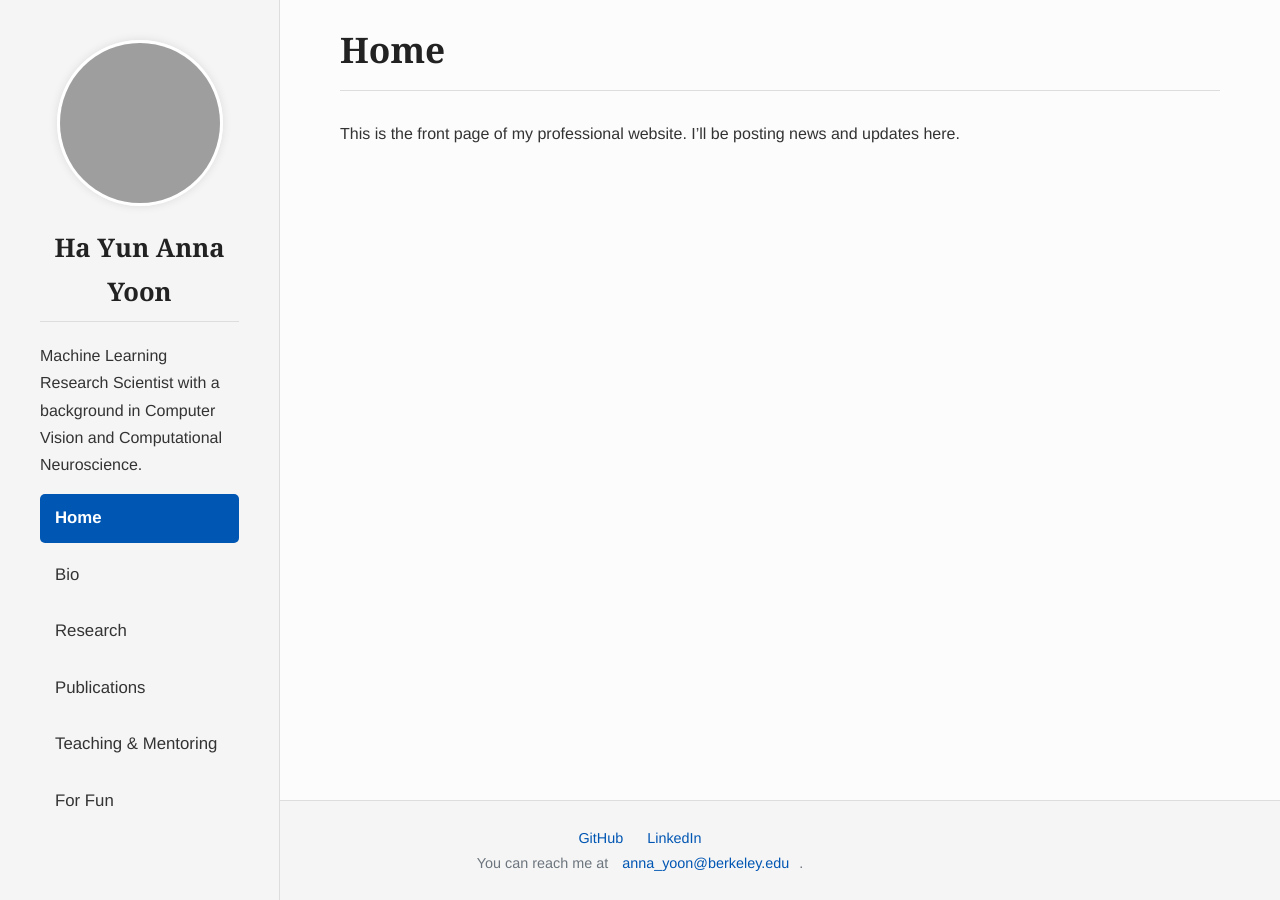
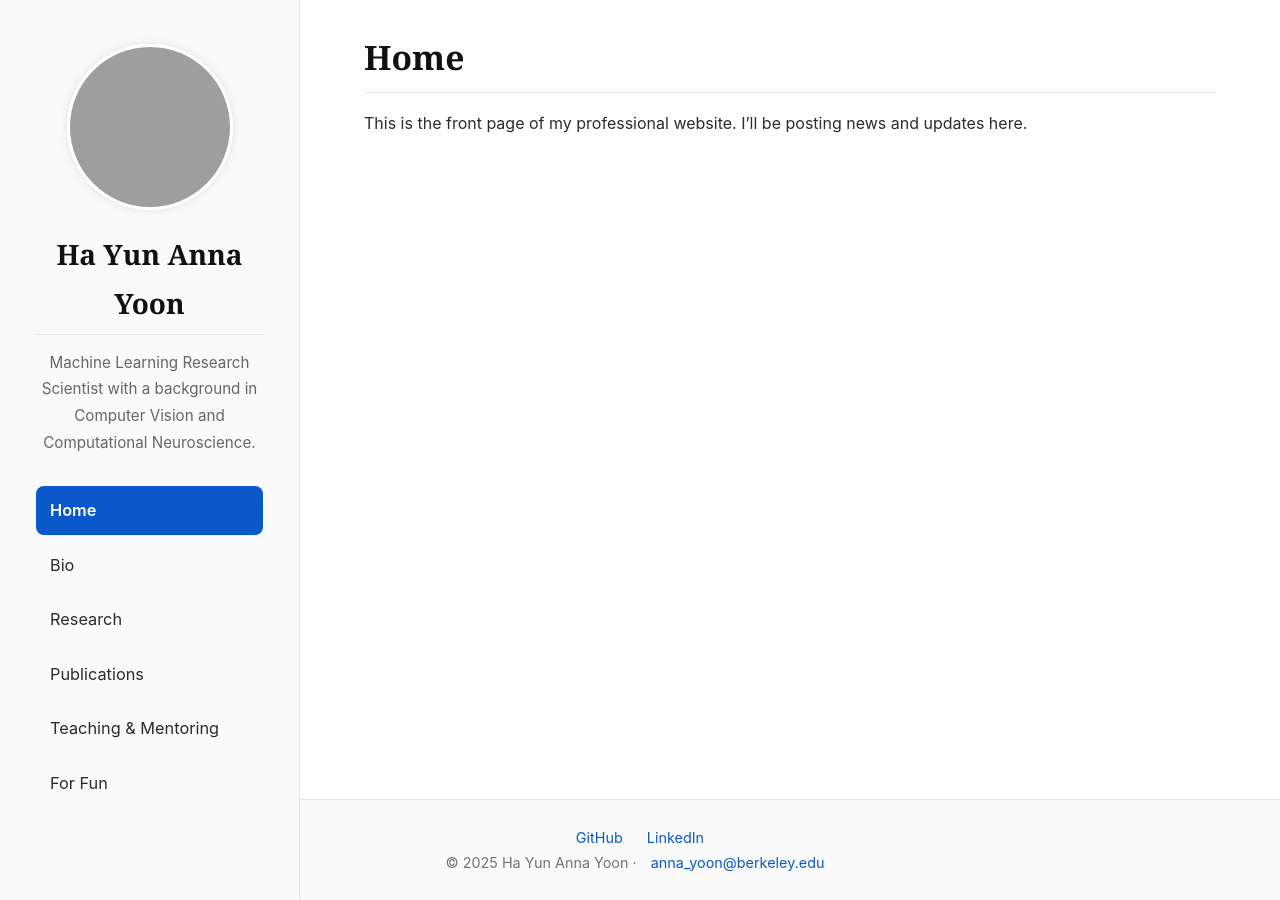
Before and after one commit to annahayoon/annahayoon.github.io, a Jekyll site: the page built from index.md, in a window 1280 px wide. Built offline with Jekyll 4.4.1, drawn with Linux system fonts in a browser that asks for light colours; grey boxes are pictures that could not be loaded.

Commit message:
Design: improve layout, metadata, accessibility, and professional styling

```diff
--- a/_layouts/default.html
+++ b/_layouts/default.html
@@ -2,13 +2,23 @@
 layout: default
 ---
 <!DOCTYPE html>
-<html>
+<html lang="en">
 <head>
+    <meta charset="utf-8">
+    <meta http-equiv="x-ua-compatible" content="ie=edge">
     <title>{{ page.title }} | {{ site.title }}</title>
-    <meta name="viewport" content="width=device-width, initial-scale=1.0">
+    <meta name="viewport" content="width=device-width, initial-scale=1">
+    <meta name="description" content="{{ site.description | strip }}">
+    <link rel="canonical" href="{{ page.url | replace:'index.html','' | absolute_url }}">
+    <meta property="og:title" content="{{ page.title }} | {{ site.title }}">
+    <meta property="og:description" content="{{ site.description | strip }}">
+    <meta property="og:type" content="website">
+    <meta property="og:url" content="{{ page.url | replace:'index.html','' | absolute_url }}">
+    <meta name="twitter:card" content="summary">
     <link rel="stylesheet" type="text/css" href="{{ '/assets/css/style.css' | relative_url }}">
 </head>
 <body>
+    <a class="skip-link" href="#main-content">Skip to content</a>
     <div class="wrapper">
         <aside class="sidebar">
             {% if site.profile_pic %}
@@ -17,26 +27,28 @@
             <div class="profile-pic-placeholder"></div>
             {% endif %}
             <h1>{{ site.title }}</h1>
-            <p>{{ site.description }}</p>
-            <nav>
-                <a href="{{ '/' | relative_url }}" {% if page.url == "/" %}class="active"{% endif %}>Home</a>
-                <a href="{{ '/bio.html' | relative_url }}" {% if page.url == "/bio.html" %}class="active"{% endif %}>Bio</a>
-                <a href="{{ '/research.html' | relative_url }}" {% if page.url == "/research.html" %}class="active"{% endif %}>Research</a>
-                <a href="{{ '/publications.html' | relative_url }}" {% if page.url == "/publications.html" %}class="active"{% endif %}>Publications</a>
-                <a href="{{ '/teaching.html' | relative_url }}" {% if page.url == "/teaching.html" %}class="active"{% endif %}>Teaching & Mentoring</a>
-                <a href="{{ '/for_fun.html' | relative_url }}" {% if page.url == "/for_fun.html" %}class="active"{% endif %}>For Fun</a>
+            <p class="description">{{ site.description }}</p>
+            <nav aria-label="Primary">
+                <ul class="nav-list">
+                    <li><a href="{{ '/' | relative_url }}" {% if page.url == "/" %}class="active"{% endif %}>Home</a></li>
+                    <li><a href="{{ '/bio.html' | relative_url }}" {% if page.url == "/bio.html" %}class="active"{% endif %}>Bio</a></li>
+                    <li><a href="{{ '/research.html' | relative_url }}" {% if page.url == "/research.html" %}class="active"{% endif %}>Research</a></li>
+                    <li><a href="{{ '/publications.html' | relative_url }}" {% if page.url == "/publications.html" %}class="active"{% endif %}>Publications</a></li>
+                    <li><a href="{{ '/teaching.html' | relative_url }}" {% if page.url == "/teaching.html" %}class="active"{% endif %}>Teaching & Mentoring</a></li>
+                    <li><a href="{{ '/for_fun.html' | relative_url }}" {% if page.url == "/for_fun.html" %}class="active"{% endif %}>For Fun</a></li>
+                </ul>
             </nav>
         </aside>
-        <main class="main-content">
+        <main id="main-content" class="main-content" tabindex="-1">
             <h1>{{ page.title }}</h1>
             {{ content }}
         </main>
     </div>
     <footer>
-        <a href="https://github.com/{{ site.github_username }}">GitHub</a>
-        <a href="https://linkedin.com/in/{{ site.linkedin_username }}">LinkedIn</a>
+        <a rel="me" href="https://github.com/{{ site.github_username }}">GitHub</a>
+        <a rel="me" href="https://linkedin.com/in/{{ site.linkedin_username }}">LinkedIn</a>
         {% if site.email %}
-        <p>You can reach me at <a href="mailto:{{ site.email }}">{{ site.email }}</a>.</p>
+        <p>&copy; {{ 'now' | date: '%Y' }} {{ site.title }} · <a href="mailto:{{ site.email }}">{{ site.email }}</a></p>
         {% endif %}
     </footer>
 </body>
--- a/assets/css/style.css
+++ b/assets/css/style.css
@@ -1,20 +1,21 @@
 /* Professional Academic Website Styling v2 */
 
 :root {
-    --sidebar-width: 280px;
-    --text-color: #333;
-    --heading-color: #222;
-    --link-color: #0056b3;
-    --bg-color: #fcfcfc;
-    --sidebar-bg: #f5f5f5;
-    --border-color: #ddd;
-    --hover-bg: #e9ecef;
+    --sidebar-width: 300px;
+    --text-color: #2b2b2b;
+    --heading-color: #111;
+    --link-color: #0a58ca;
+    --bg-color: #ffffff;
+    --sidebar-bg: #fafafa;
+    --border-color: #e5e7eb;
+    --hover-bg: #eef2f7;
 }
 
 body {
-    font-family: 'Helvetica Neue', Helvetica, Arial, sans-serif;
+    font-family: -apple-system, BlinkMacSystemFont, 'Segoe UI', Roboto, Oxygen,
+        Ubuntu, Cantarell, 'Helvetica Neue', Arial, 'Noto Sans', 'Apple Color Emoji', 'Segoe UI Emoji', 'Segoe UI Symbol', 'Noto Color Emoji';
     font-size: 16px;
-    line-height: 1.7;
+    line-height: 1.75;
     margin: 0;
     padding: 0;
     background: var(--bg-color);
@@ -22,6 +23,8 @@
     display: flex;
     flex-direction: column;
     min-height: 100vh;
+    -webkit-font-smoothing: antialiased;
+    -moz-osx-font-smoothing: grayscale;
 }
 .wrapper {
     display: flex;
@@ -33,7 +36,7 @@
 .sidebar {
     width: var(--sidebar-width);
     background: var(--sidebar-bg);
-    padding: 40px;
+    padding: 44px 36px;
     border-right: 1px solid var(--border-color);
     position: fixed;
     height: 100vh;
@@ -53,7 +56,8 @@
 .sidebar h1 {
     text-align: center;
     margin-top: 0;
-    font-size: 1.6em;
+    margin-bottom: 8px;
+    font-size: 1.75em;
     color: var(--heading-color);
 }
 .sidebar .description {
@@ -62,28 +66,50 @@
     color: #666;
     margin-bottom: 30px;
 }
+.nav-list {
+    list-style: none;
+    padding: 0;
+    margin: 0;
+}
+.nav-list li {
+    margin-bottom: 6px;
+}
 .sidebar nav a {
     display: block;
-    padding: 10px 15px;
+    padding: 10px 14px;
     color: var(--text-color);
     text-decoration: none;
-    border-radius: 5px;
-    margin-bottom: 8px;
-    font-size: 1.05em;
-    transition: background-color 0.2s ease-in-out;
+    border-radius: 8px;
+    font-size: 1.02em;
+    transition: background-color 0.15s ease-in-out, color 0.15s ease-in-out;
 }
 .sidebar nav a:hover {
     background-color: var(--hover-bg);
 }
 .sidebar nav a.active {
     background-color: var(--link-color);
-    color: white;
-    font-weight: bold;
+    color: #fff;
+    font-weight: 600;
+    box-shadow: 0 1px 2px rgba(0,0,0,0.06);
+}
+.skip-link {
+    position: absolute;
+    left: -999px;
+    top: -999px;
+}
+.skip-link:focus {
+    left: 8px;
+    top: 8px;
+    background: #000;
+    color: #fff;
+    padding: 8px 12px;
+    border-radius: 6px;
+    z-index: 1000;
 }
 .main-content {
     margin-left: var(--sidebar-width);
     flex: 1;
-    padding: 20px 60px;
+    padding: 28px 64px;
 }
 footer {
     text-align: center;
@@ -101,14 +127,14 @@
     margin: 0 10px;
 }
 h1, h2, h3, h4, h5, h6 {
-    font-family: "Georgia", "Times New Roman", serif;
+    font-family: ui-serif, Georgia, "Times New Roman", serif;
     color: var(--heading-color);
-    margin-top: 1.8em;
-    margin-bottom: 0.8em;
+    margin-top: 2rem;
+    margin-bottom: 0.75rem;
 }
-h1 { font-size: 2.2em; border-bottom: 1px solid var(--border-color); padding-bottom: 0.3em; margin-top: 0; }
-h2 { font-size: 1.8em; }
-h3 { font-size: 1.4em; }
+h1 { font-size: 2.1rem; border-bottom: 1px solid var(--border-color); padding-bottom: 0.35rem; margin-top: 0; }
+h2 { font-size: 1.6rem; }
+h3 { font-size: 1.25rem; }
 
 a {
     color: var(--link-color);
@@ -121,7 +147,7 @@
     padding-left: 20px;
 }
 li {
-    margin-bottom: 12px;
+    margin-bottom: 10px;
 }
 /* Publication list styling */
 .publications-list {
@@ -131,7 +157,7 @@
 .publications-list li {
     padding-left: 1.5em;
     text-indent: -1.5em;
-    margin-bottom: 1em;
+    margin-bottom: 0.85em;
 }
 
 /* Responsive Design */
@@ -148,6 +174,12 @@
     }
     .main-content {
         margin-left: 0;
-        padding: 20px 30px;
+        padding: 22px 22px;
     }
 }
+
+@media (min-width: 1300px) {
+    .main-content {
+        padding-right: 96px;
+    }
+}
```
